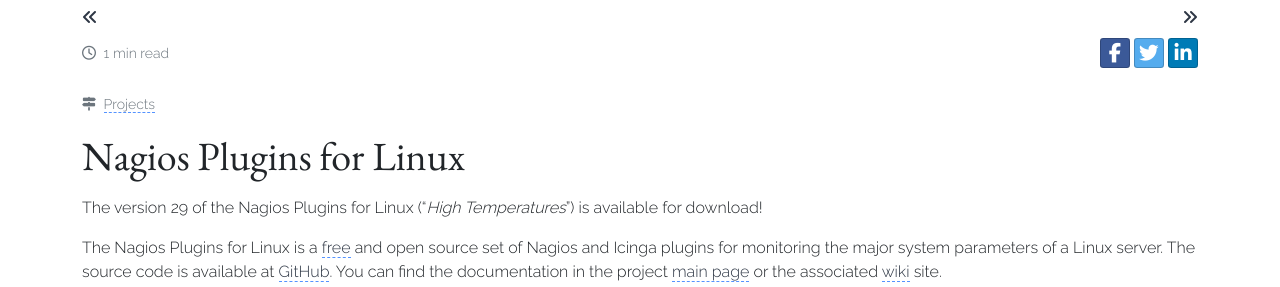
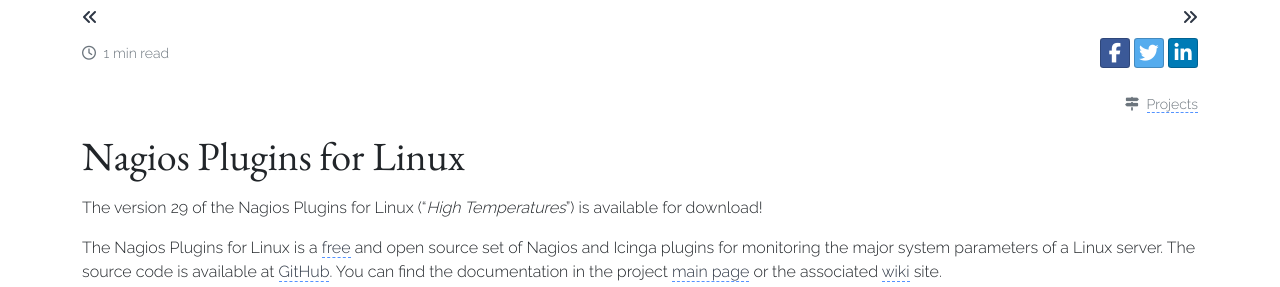
Before and after one commit to madrisan/madrisan.github.io, a Jekyll site: the page built from _posts/2021-07-20-nagios-plugins-linux-v29.md, in a window 1280 px wide. Shown: the part 258-545 px from the top of the page. Built offline with Jekyll 4.4.1, drawn with Linux system fonts in a browser that asks for light colours; nearby versions of some CDN libraries; some web fonts are replaced.

Commit message:
Fix regression after migrating to Bootstrap 5
Signed-off-by: Davide Madrisan <davide.madrisan@gmail.com>

```diff
--- a/_includes/category.html
+++ b/_includes/category.html
@@ -1,4 +1,4 @@
-<div class="text-hidden text-right">
+<div class="text-hidden text-end">
    <p><small>
    <i class="fas fa-map-signs text-secondary me-1"></i> <a href="/blog/categories/#{{ page.category }}">
       <span class="font-weight-bold text-capitalize text-secondary">
```
